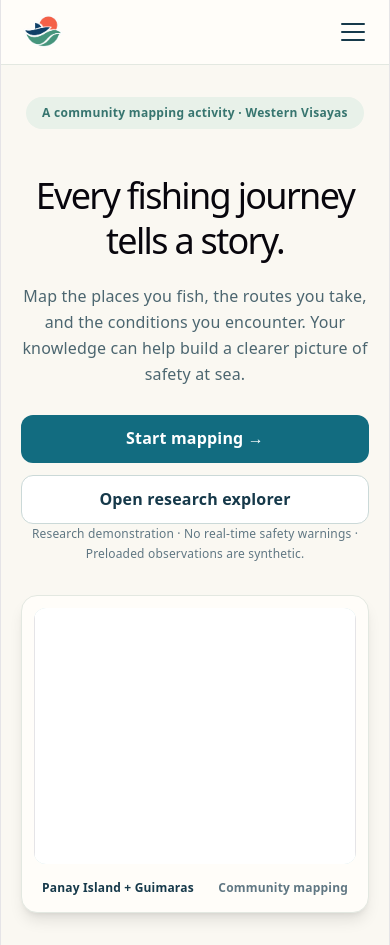
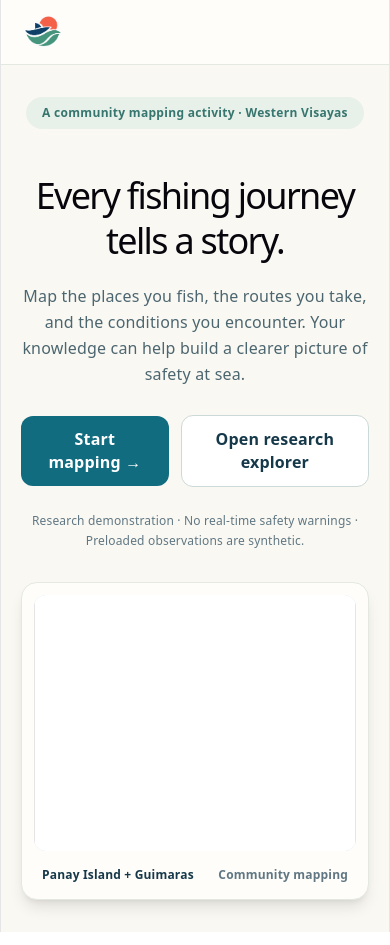
Before and after one commit to reSEAlience/reSEAlience-Data-Tool, a React (Vite) app in the folder frontend/: page / in a window 390 px wide. Built offline with nearby package versions, Linux system fonts and the light colour scheme; what map-gl-offline would draw is missing.

Commit message:
chore: changed the ui

```diff
--- a/frontend/package.json
+++ b/frontend/package.json
@@ -13,7 +13,9 @@
     "@capacitor/android": "^8.5.3",
     "@capacitor/cli": "^8.5.2",
     "@capacitor/core": "^8.5.2",
+    "@capacitor/filesystem": "^8.1.5",
     "@capacitor/ios": "^8.5.2",
+    "@capacitor/share": "^8.0.3",
     "@capacitor/status-bar": "^8.0.4",
     "leaflet": "^1.9.4",
     "lucide-react": "^1.60.0",
--- a/frontend/src/components/navbar.jsx
+++ b/frontend/src/components/navbar.jsx
@@ -53,52 +53,11 @@ const Navbar = () => {
           ))}
         </div>
 
-        {/* Mobile hamburger button */}
-        <button
-          type="button"
-          className="flex h-10 w-10 flex-col items-center justify-center gap-1.5 rounded-lg text-[#16394a] transition-colors hover:bg-[#e8f1e9] sm:hidden"
-          onClick={() => setMenuOpen((open) => !open)}
-          aria-label={menuOpen ? "Close navigation menu" : "Open navigation menu"}
-          aria-expanded={menuOpen}
-          aria-controls="homepage-navigation-menu"
-        >
-          <span
-            className={`h-0.5 w-6 rounded-full bg-current transition-transform ${
-              menuOpen ? "translate-y-2 rotate-45" : ""
-            }`}
-          />
-          <span
-            className={`h-0.5 w-6 rounded-full bg-current transition-opacity ${
-              menuOpen ? "opacity-0" : "opacity-100"
-            }`}
-          />
-          <span
-            className={`h-0.5 w-6 rounded-full bg-current transition-transform ${
-              menuOpen ? "-translate-y-2 -rotate-45" : ""
-            }`}
-          />
-        </button>
       </div>
 
-      {/* Mobile navigation dropdown */}
-      {menuOpen && (
-        <div
-          id="homepage-navigation-menu"
-          className="absolute right-3 top-full mt-1 w-56 rounded-xl border border-[#e3e8e1] bg-[#fffdf9] p-2 shadow-lg sm:hidden"
-        >
-          {links.map((link) => (
-            <Link
-              key={link.to}
-              to={link.to}
-              className={linkStyle(link.to)}
-              onClick={closeMenu}
-            >
-              {link.name}
-            </Link>
-          ))}
-        </div>
-      )}
     </nav>
+
+
   );
 };
 
--- a/frontend/src/pages/homepage.jsx
+++ b/frontend/src/pages/homepage.jsx
@@ -11,12 +11,12 @@ const Homepage = () => {
 
       <main className="mx-auto grid min-h-[calc(100dvh-64px)] w-full max-w-7xl grid-cols-1 items-center gap-8 px-5 py-8 sm:px-8 lg:grid-cols-2 lg:gap-14 lg:px-12">
         {/* Welcome content */}
-        <section>
+      <section className="flex flex-col items-center text-center lg:items-center">
         <span className="mb-6 inline-block rounded-full bg-[#e8f1e9] px-4 py-2 text-xs font-bold tracking-wide text-[#37756f] sm:text-sm">
           A community mapping activity · Western Visayas
         </span>
 
-          <h1 className="max-w-xl font-serif text-4xl font-bold leading-tight tracking-tight sm:text-5xl lg:text-6xl">
+        <h1 className="mx-auto max-w-xl font-serif text-4xl font-bold leading-tight tracking-tight sm:text-5xl lg:text-6xl">
           Every fishing journey tells a story.
         </h1>
 
@@ -26,7 +26,7 @@ const Homepage = () => {
           of safety at sea.
         </p>
 
-          <div className="mt-7 flex flex-col gap-3 sm:flex-row sm:flex-wrap">
+        <div className="mt-7 flex items-center justify-center gap-3 sm:flex-row sm:flex-wrap">
           <button
             type="button"
             onClick={() => navigate("/map")}
@@ -44,7 +44,7 @@ const Homepage = () => {
           </button>
         </div>
 
-          <p className="mt-6 max-w-lg text-xs leading-relaxed text-[#607783]">
+        <p className="pt-6 mt-4 max-w-lg text-xs leading-relaxed text-[#607783]">
           Research demonstration · No real-time safety warnings ·
           Preloaded observations are synthetic.
         </p>
--- a/frontend/src/pages/mappage.jsx
+++ b/frontend/src/pages/mappage.jsx
@@ -1,5 +1,9 @@
+import { Capacitor } from "@capacitor/core";
+import { Filesystem, Directory, Encoding } from "@capacitor/filesystem";
+import { Share } from "@capacitor/share";
 import { useEffect, useMemo, useState } from "react";
 import { Link } from "react-router";
+import Logo from "../assets/Logo-w.png";
 import OfflineMap from "../components/map/OfflineMap";
 import MapToolbar from "../components/map/MapToolbar";
 import OfflineRegionDownloader from
@@ -103,7 +107,7 @@ export default function Mappage() {
     setMessage("Selected feature deleted.");
   }
 
-  function exportGeoJSON() {
+  async function exportGeoJSON() {
     const collection = {
       type: "FeatureCollection",
       features: features.map((item) => {
@@ -125,11 +129,39 @@ export default function Mappage() {
         };
       }),
     };
-    const blob = new Blob([JSON.stringify(collection, null, 2)], { type: "application/geo+json" });
+    const json = JSON.stringify(collection, null, 2);
+    const fileName = `resealience-observations-${new Date().toISOString().slice(0, 10)}.geojson`;
+
+    if (Capacitor.isNativePlatform()) {
+      try {
+        const { uri } = await Filesystem.writeFile({
+          path: fileName,
+          data: json,
+          directory: Directory.Cache,
+          encoding: Encoding.UTF8,
+        });
+        await Share.share({
+          title: "reSEAlience observations",
+          text: "Exported map observations (GeoJSON)",
+          url: uri,
+          dialogTitle: "Save or send your GeoJSON",
+        });
+        setMessage("GeoJSON exported. Choose where to save or send it.");
+      } catch (error) {
+        // Dismissing the share sheet also throws, so don't treat it as a failure
+        if (!String(error?.message || error).toLowerCase().includes("cancel")) {
+          setMessage("Export failed. Please try again.");
+        }
+      }
+      return;
+    }
+
+    // Browser fallback
+    const blob = new Blob([json], { type: "application/geo+json" });
     const url = URL.createObjectURL(blob);
     const link = document.createElement("a");
     link.href = url;
-    link.download = "resealience-observations.geojson";
+    link.download = fileName;
     link.click();
     URL.revokeObjectURL(url);
   }
@@ -152,8 +184,10 @@ export default function Mappage() {
               {sidebarOpen ? "←" : "☰"}
             </button>
             <div className="min-w-0">
-              <p className="truncate text-sm font-extrabold tracking-tight text-[#16394a] sm:text-base">reSEAlience</p>
-              <p className="hidden text-xs text-slate-500 sm:block">Western Visayas · Offline mapping workspace</p>
+              <div className="flex items-center gap-2">
+                <img src={Logo} alt="reSEAlience" className="h-6 w-auto sm:h-7" />
+                <p className="truncate text-sm font-extrabold tracking-tight text-[#16394a] sm:text-base">BakodDagat</p>
+              </div>
             </div>
           </div>
           <div className="flex items-center gap-2">
@@ -255,12 +289,7 @@ export default function Mappage() {
           </div>
           <div className="absolute bottom-4 left-3 right-3 z-[400] flex items-end justify-between gap-2 sm:bottom-5 sm:left-5 sm:right-5">
             <p role="status" className="max-w-[75%] rounded-xl border border-white/80 bg-white/90 px-3 py-2 text-xs text-slate-600 shadow-sm backdrop-blur">{message}</p>
-            <div className="flex flex-col gap-2">
-              <button type="button" title="Zoom in" onClick={() => window.dispatchEvent(new CustomEvent("resealience-zoom-in"))}
-                className="rounded-lg border border-slate-200 bg-white px-3 py-2 font-bold shadow">+</button>
-              <button type="button" title="Zoom out" onClick={() => window.dispatchEvent(new CustomEvent("resealience-zoom-out"))}
-                className="rounded-lg border border-slate-200 bg-white px-3 py-2 font-bold shadow">−</button>
-            </div>
+
           </div>
         </main>
       </div>
```
Also changed, not shown: frontend/src/assets/blue_wave.png (deleted), 3 other files (tests, documents, lock files or other folders). Lines whose indentation alone changed are shown as unchanged.
